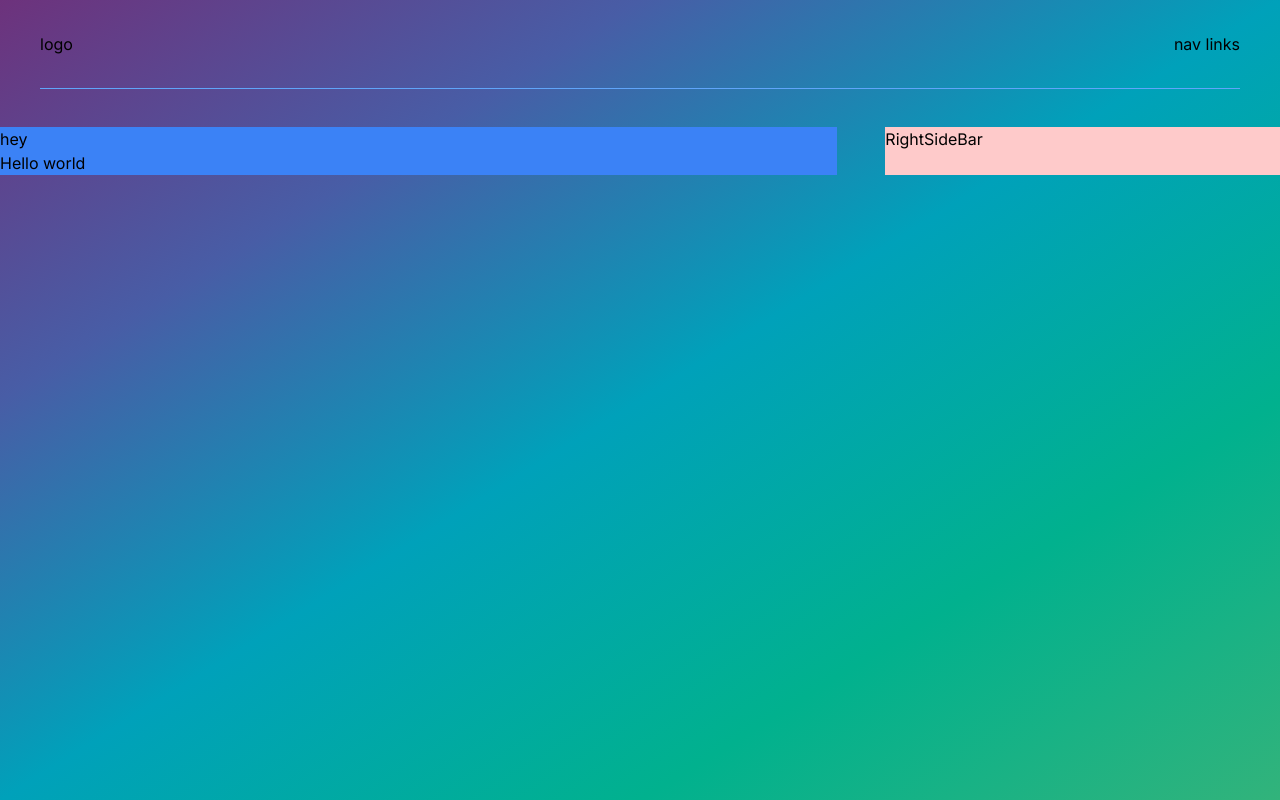
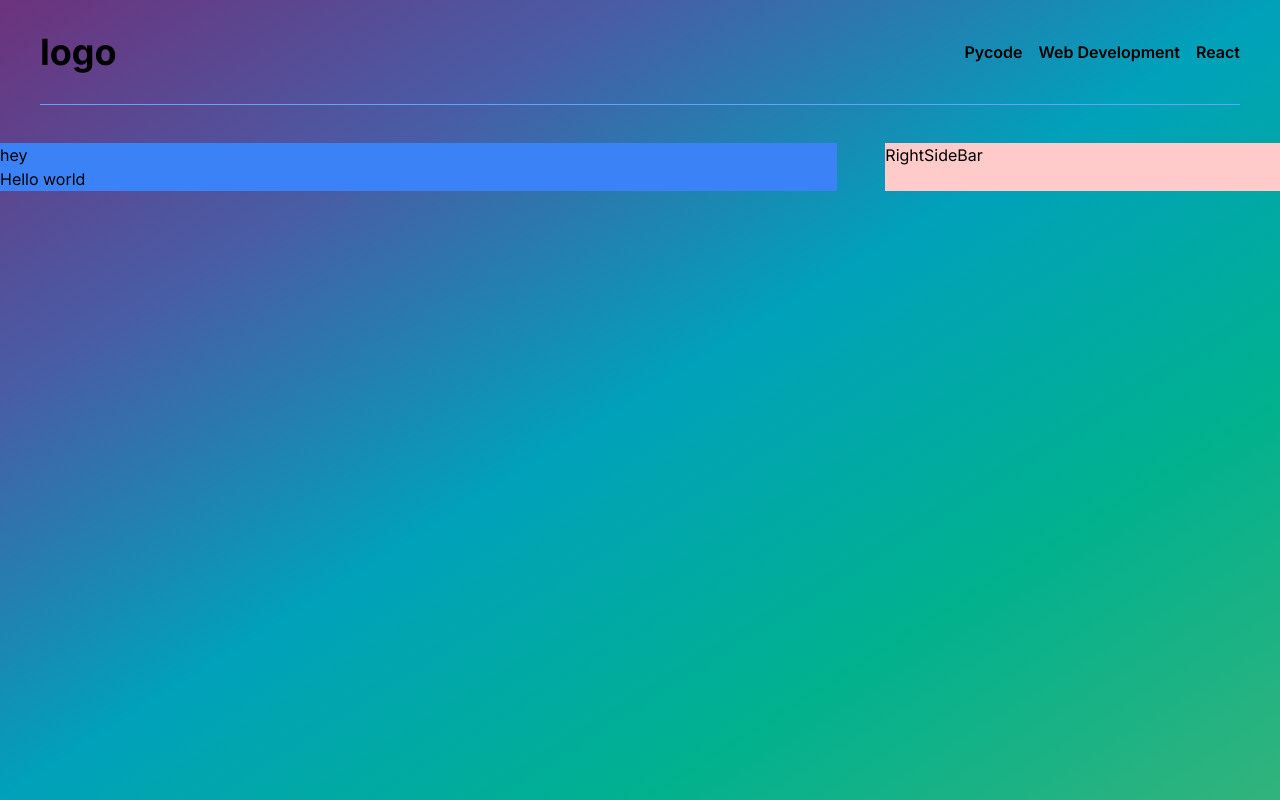
Before and after one commit to s-kvng/BitBard-Blogs, a Next.js app: page / in a window 1280 px wide. Built offline with nearby package versions, Linux system fonts and the light colour scheme.

Commit message:
finish header layout

```diff
--- a/components/shared/Header.jsx
+++ b/components/shared/Header.jsx
@@ -1,11 +1,26 @@
 import React from "react";
+import Link from "next/link";
+
+const categories = [
+  { name: "React", slug: "react" },
+  { name: "Web Development", slug: "web-development" },
+  { name: "Pycode", slug: "pycode" },
+];
 
 const Header = () => {
   return (
     <header className="container mx-auto px-10 mb-8">
       <div className="border-b border-blue-400 inline-block w-full py-8">
-        <div className="md:float-left block">logo</div>
-        <div className="hidden md:float-right md:block">nav links</div>
+        <div className="md:float-left block text-4xl font-bold">logo</div>
+        <div className="hidden md:float-left md:contents">
+          {categories.map((category) => (
+            <Link key={category.slug} href={`category/${category.slug}`}>
+              <span className="font-semibold align-middle mt-2 md:float-right cursor-pointer ml-4">
+                {category.name}
+              </span>
+            </Link>
+          ))}
+        </div>
       </div>
     </header>
   );
```
